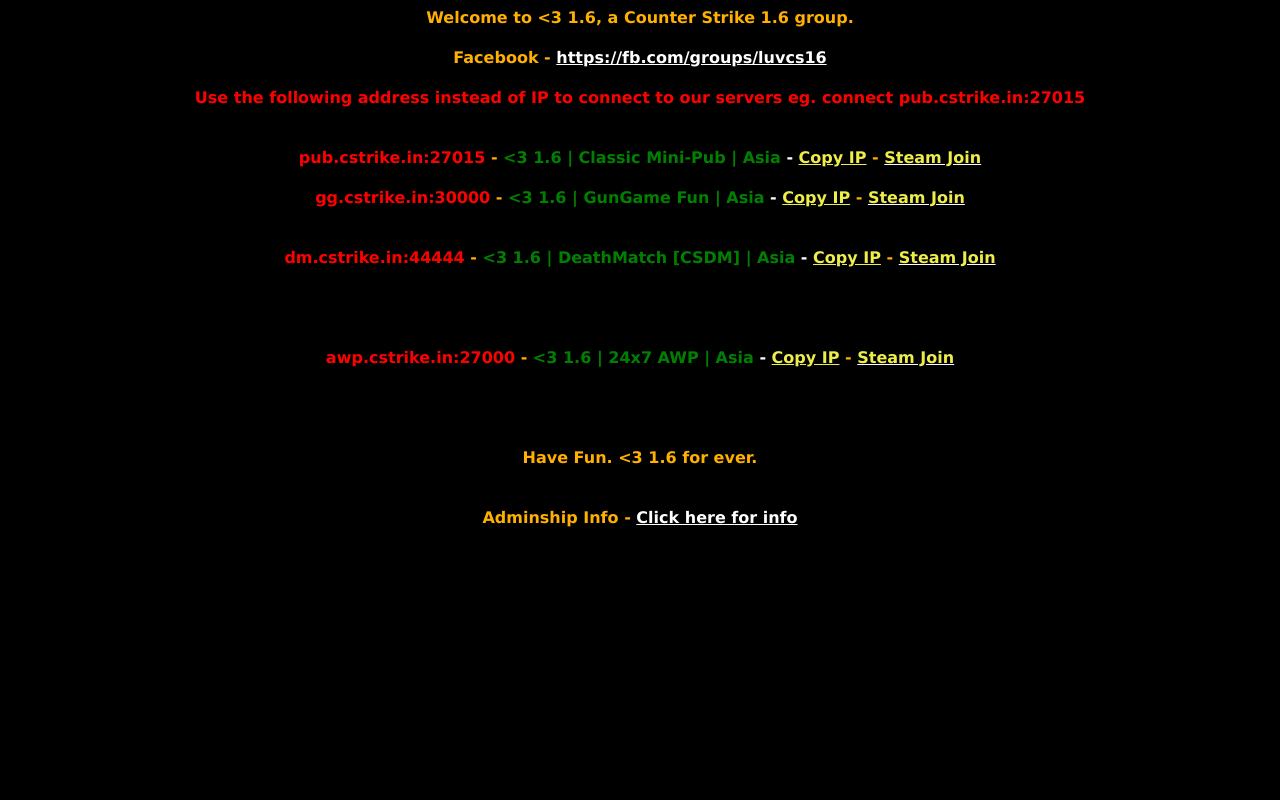
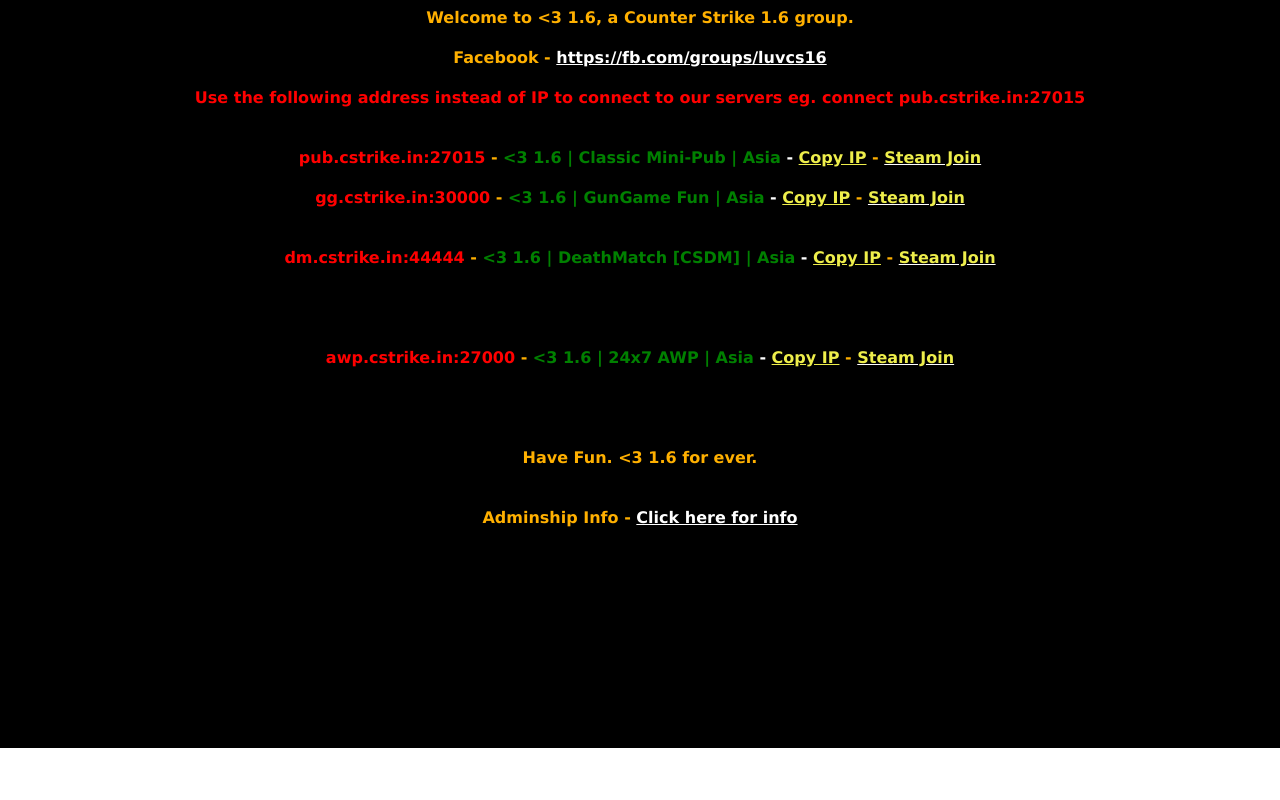
Before and after one commit to 1719calvin/1719calvin.github.io, a plain HTML site: page servers.htm in a window 1280 px wide. Drawn offline with Linux system fonts and the light colour scheme.

Commit message:
Update servers.htm

```diff
--- a/servers.htm
+++ b/servers.htm
@@ -39,6 +39,15 @@
     .yellow{
         color:#eeee4b;
     }
+	.footer {
+    position: fixed;
+    left: 0;
+    bottom: 0;
+    width: 100%;
+    background-color: white;
+    color: black;
+    text-align: center;
+}
 </style>
 <script type="text/javascript">
   var servers = ["pub.cstrike.in:27015", "gg.cstrike.in:30000", "awp.cstrike.in:27000", "dm.cstrike.in:44444", "ze.cstrike.in:40000", "mix.cstrike.in:50000"];
@@ -84,5 +93,10 @@ Adminship Info - <a href="https://www.facebook.com/notes/3-counter-strike-16/adm
 
 </b>
 </center>
+<div class="footer">
+<p>
+	<a href="https://www.iubenda.com/privacy-policy/11668620" class="iubenda-white iubenda-embed " title="Privacy Policy">Privacy Policy</a> <script type="text/javascript">(function (w,d) {var loader = function () {var s = d.createElement("script"), tag = d.getElementsByTagName("script")[0]; s.src="https://cdn.iubenda.com/iubenda.js"; tag.parentNode.insertBefore(s,tag);}; if(w.addEventListener){w.addEventListener("load", loader, false);}else if(w.attachEvent){w.attachEvent("onload", loader);}else{w.onload = loader;}})(window, document);</script>
+	</p>
+	</div>
 </body>
 </html>
```
